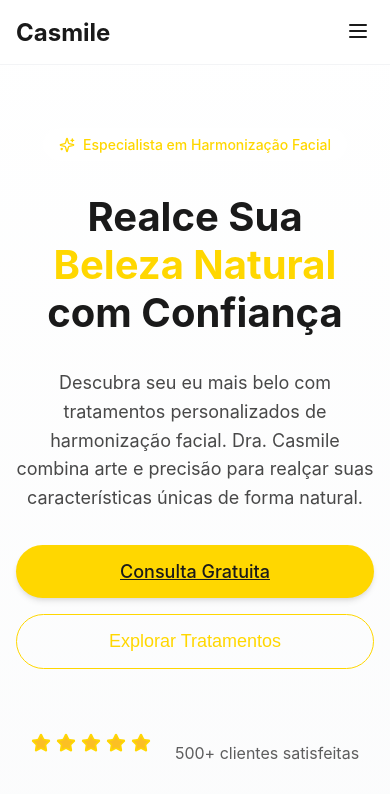
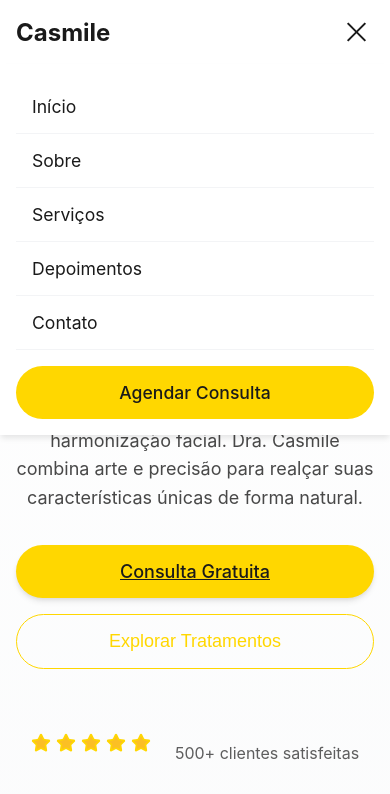
Before and after one commit to Bruques/CasmileHarmoniza-oLandingPage, a plain HTML site: page index.html in a window 390 px wide. Both pictures are taken after a click on the button 358 px from the left and 32 px from the top of the page. Shown: the top 794 px of the page. Drawn offline with Linux system fonts and the light colour scheme.

Commit message:
agora vai fix menu

```diff
--- a/index.html
+++ b/index.html
@@ -23,15 +23,19 @@
                 <div class="desktop-cta">
                     <a href="https://wa.me/5511999999999?text=Olá! Gostaria de agendar uma consulta gratuita." target="_blank" rel="noopener noreferrer" class="cta-button">Agendar Consulta</a>
                 </div>
-                <div class="mobile-menu">
-                    <button class="menu-button">
-                        <svg xmlns="http://www.w3.org/2000/svg" width="24" height="24" viewBox="0 0 24 24" fill="none" stroke="currentColor" stroke-width="2" stroke-linecap="round" stroke-linejoin="round">
-                            <line x1="4" x2="20" y1="12" y2="12"></line>
-                            <line x1="4" x2="20" y1="6" y2="6"></line>
-                            <line x1="4" x2="20" y1="18" y2="18"></line>
-                        </svg>
-                    </button>
-                </div>
+                <button class="mobile-menu-btn" onclick="toggleMenu()">
+                    <span></span>
+                    <span></span>
+                    <span></span>
+                </button>
+            </div>
+            <div class="mobile-menu">
+                <a href="#hero" onclick="toggleMenu()">Início</a>
+                <a href="#about" onclick="toggleMenu()">Sobre</a>
+                <a href="#services" onclick="toggleMenu()">Serviços</a>
+                <a href="#testimonials" onclick="toggleMenu()">Depoimentos</a>
+                <a href="#contact" onclick="toggleMenu()">Contato</a>
+                <a href="https://wa.me/5511999999999?text=Olá! Gostaria de agendar uma consulta gratuita." target="_blank" rel="noopener noreferrer" class="mobile-cta">Agendar Consulta</a>
             </div>
         </div>
     </header>
@@ -527,6 +531,13 @@
                 section.scrollIntoView({ behavior: 'smooth' });
             }
         }
+
+        function toggleMenu() {
+            const menuBtn = document.querySelector('.mobile-menu-btn');
+            const mobileMenu = document.querySelector('.mobile-menu');
+            menuBtn.classList.toggle('active');
+            mobileMenu.classList.toggle('active');
+        }
     </script>
 </body>
 </html>
--- a/styles.css
+++ b/styles.css
@@ -110,31 +110,91 @@ body {
     background-color: rgba(255, 215, 0, 0.9);
 }
 
-.mobile-menu {
-    display: block;
+.mobile-menu-btn {
+    display: none;
+    flex-direction: column;
+    gap: 6px;
+    background: none;
+    border: none;
+    cursor: pointer;
+    padding: 5px;
 }
 
-@media (min-width: 768px) {
-    .mobile-menu {
-        display: none;
-    }
+.mobile-menu-btn span {
+    display: block;
+    width: 25px;
+    height: 2px;
+    background-color: var(--clinic-slate);
+    transition: all 0.3s ease;
 }
 
-.menu-button {
-    background: none;
-    border: none;
-    color: var(--clinic-slate);
-    cursor: pointer;
-    padding: 0.25rem;
+.mobile-menu {
+    display: none;
+    position: fixed;
+    top: 4rem;
+    left: 0;
+    right: 0;
+    background-color: white;
+    padding: 1rem;
+    box-shadow: 0 4px 6px -1px rgba(0, 0, 0, 0.1);
+    z-index: 40;
 }
 
-.menu-button:hover {
+.mobile-menu a {
+    display: block;
+    padding: 1rem;
+    color: var(--clinic-slate);
+    text-decoration: none;
+    font-size: 1.1rem;
+    border-bottom: 1px solid #f3f4f6;
+}
+
+.mobile-menu a:last-child {
+    border-bottom: none;
+}
+
+.mobile-menu a:hover {
     color: var(--clinic-gold);
 }
 
-.menu-button svg {
-    width: 1.5rem;
-    height: 1.5rem;
+.mobile-cta {
+    background-color: var(--clinic-gold);
+    color: var(--clinic-slate) !important;
+    border-radius: 9999px;
+    text-align: center;
+    font-weight: 500;
+    margin-top: 1rem;
+}
+
+.mobile-cta:hover {
+    background-color: rgba(255, 215, 0, 0.9);
+}
+
+@media (max-width: 768px) {
+    .mobile-menu-btn {
+        display: flex;
+    }
+
+    .desktop-nav,
+    .desktop-cta {
+        display: none;
+    }
+
+    .mobile-menu.active {
+        display: block;
+    }
+
+    .mobile-menu-btn.active span:nth-child(1) {
+        transform: translateY(8px) rotate(45deg);
+    }
+
+    .mobile-menu-btn.active span:nth-child(2) {
+        opacity: 0;
+    }
+
+    .mobile-menu-btn.active span:nth-child(3) {
+        transform: translateY(-8px) rotate(-45deg);
+    }
 }
 
 /* Hero Section */
```
